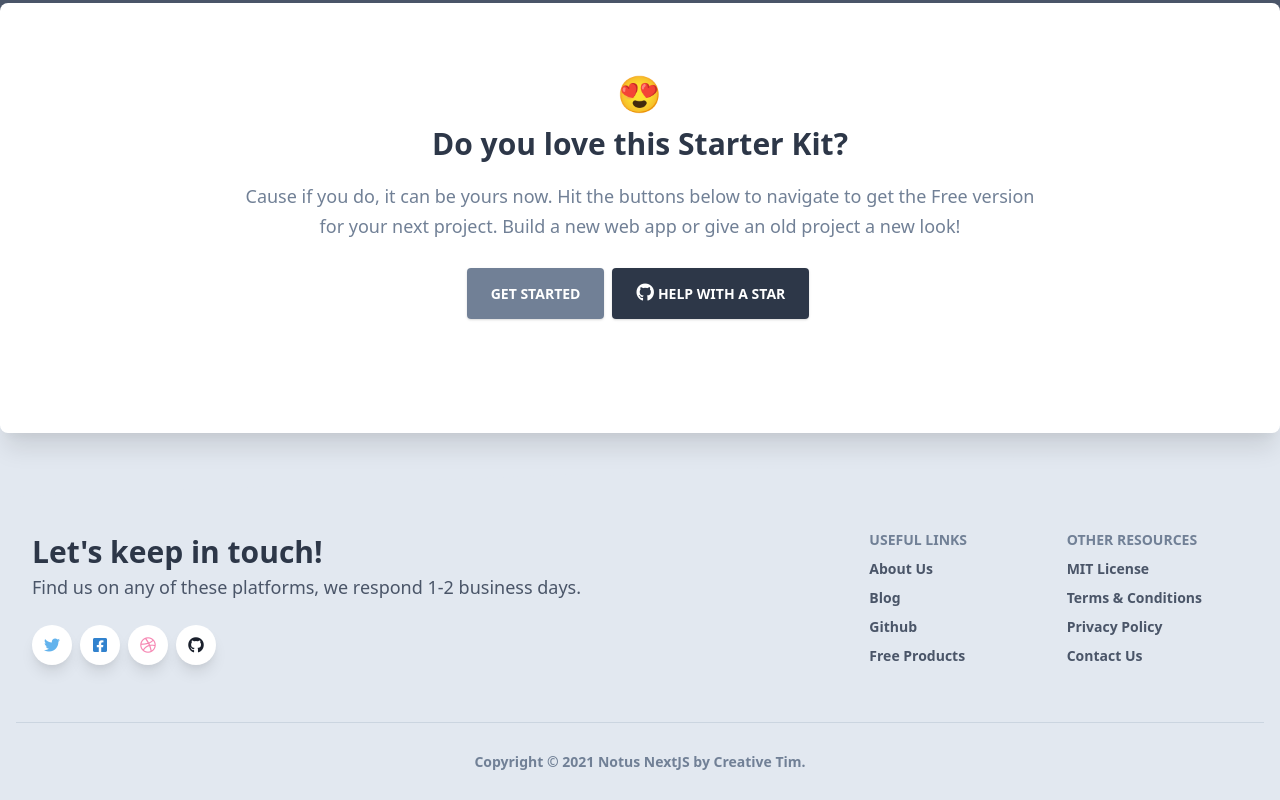
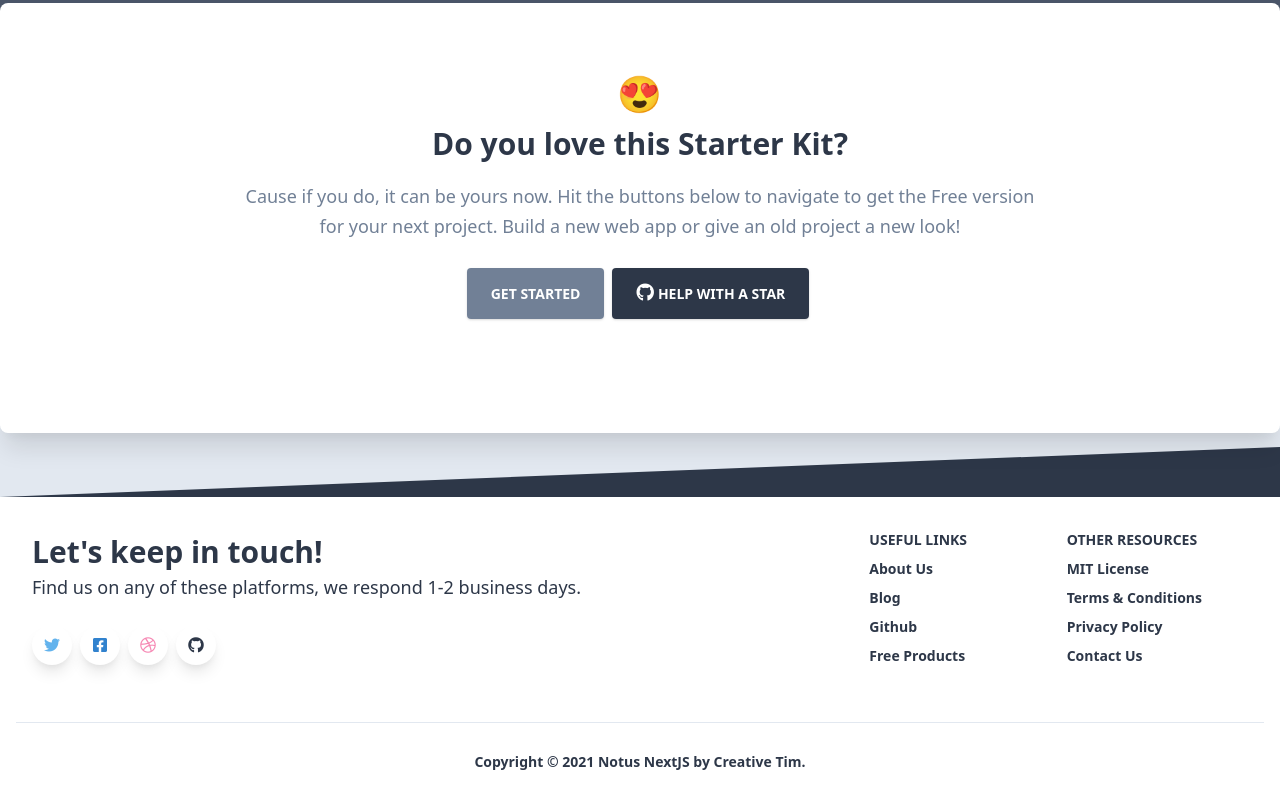
Before and after one commit to healernight1124/notus-nextjs, a Next.js app: page / in a window 1280 px wide. Shown: the part 5434-6234 px from the top of the page. Built offline with nearby package versions, Linux system fonts and the light colour scheme.

Commit message:
refactor: update all

```diff
--- a/components/Footers/Footer.js
+++ b/components/Footers/Footer.js
@@ -3,7 +3,7 @@ import React from "react";
 export default function Footer() {
   return (
     <>
-      <footer className="relative bg-gray-300 pt-8 pb-6">
+      <footer className="relative bg-coolGray-200 pt-8 pb-6">
         <div
           className="bottom-auto top-0 left-0 right-0 w-full absolute pointer-events-none overflow-hidden -mt-20 h-20"
           style={{ transform: "translateZ(0)" }}
@@ -18,7 +18,7 @@ export default function Footer() {
             y="0"
           >
             <polygon
-              className="text-gray-300 fill-current"
+              className="text-coolGray-200 fill-current"
               points="2560 0 2560 100 0 100"
             ></polygon>
           </svg>
@@ -27,7 +27,7 @@ export default function Footer() {
           <div className="flex flex-wrap text-center lg:text-left">
             <div className="w-full lg:w-6/12 px-4">
               <h4 className="text-3xl font-semibold">Let's keep in touch!</h4>
-              <h5 className="text-lg mt-0 mb-2 text-gray-700">
+              <h5 className="text-lg mt-0 mb-2 text-coolGray-600">
                 Find us on any of these platforms, we respond 1-2 business days.
               </h5>
               <div className="mt-6 lg:mb-0 mb-6">
@@ -50,7 +50,7 @@ export default function Footer() {
                   <i className="fab fa-dribbble"></i>
                 </button>
                 <button
-                  className="bg-white text-gray-900 shadow-lg font-normal h-10 w-10 items-center justify-center align-center rounded-full outline-none focus:outline-none mr-2"
+                  className="bg-white text-coolGray-800 shadow-lg font-normal h-10 w-10 items-center justify-center align-center rounded-full outline-none focus:outline-none mr-2"
                   type="button"
                 >
                   <i className="fab fa-github"></i>
@@ -60,13 +60,13 @@ export default function Footer() {
             <div className="w-full lg:w-6/12 px-4">
               <div className="flex flex-wrap items-top mb-6">
                 <div className="w-full lg:w-4/12 px-4 ml-auto">
-                  <span className="block uppercase text-gray-600 text-sm font-semibold mb-2">
+                  <span className="block uppercase text-coolGray-500 text-sm font-semibold mb-2">
                     Useful Links
                   </span>
                   <ul className="list-unstyled">
                     <li>
                       <a
-                        className="text-gray-700 hover:text-gray-900 font-semibold block pb-2 text-sm"
+                        className="text-coolGray-600 hover:text-coolGray-800 font-semibold block pb-2 text-sm"
                         href="https://www.creative-tim.com/presentation?ref=nnjs-footer"
                       >
                         About Us
@@ -74,7 +74,7 @@ export default function Footer() {
                     </li>
                     <li>
                       <a
-                        className="text-gray-700 hover:text-gray-900 font-semibold block pb-2 text-sm"
+                        className="text-coolGray-600 hover:text-coolGray-800 font-semibold block pb-2 text-sm"
                         href="https://blog.creative-tim.com?ref=nnjs-footer"
                       >
                         Blog
@@ -82,7 +82,7 @@ export default function Footer() {
                     </li>
                     <li>
                       <a
-                        className="text-gray-700 hover:text-gray-900 font-semibold block pb-2 text-sm"
+                        className="text-coolGray-600 hover:text-coolGray-800 font-semibold block pb-2 text-sm"
                         href="https://www.github.com/creativetimofficial?ref=nnjs-footer"
                       >
                         Github
@@ -90,7 +90,7 @@ export default function Footer() {
                     </li>
                     <li>
                       <a
-                        className="text-gray-700 hover:text-gray-900 font-semibold block pb-2 text-sm"
+                        className="text-coolGray-600 hover:text-coolGray-800 font-semibold block pb-2 text-sm"
                         href="https://www.creative-tim.com/bootstrap-themes/free?ref=nnjs-footer"
                       >
                         Free Products
@@ -99,13 +99,13 @@ export default function Footer() {
                   </ul>
                 </div>
                 <div className="w-full lg:w-4/12 px-4">
-                  <span className="block uppercase text-gray-600 text-sm font-semibold mb-2">
+                  <span className="block uppercase text-coolGray-500 text-sm font-semibold mb-2">
                     Other Resources
                   </span>
                   <ul className="list-unstyled">
                     <li>
                       <a
-                        className="text-gray-700 hover:text-gray-900 font-semibold block pb-2 text-sm"
+                        className="text-coolGray-600 hover:text-coolGray-800 font-semibold block pb-2 text-sm"
                         href="https://github.com/creativetimofficial/notus-nextjs/blob/main/LICENSE.md?ref=nnjs-footer"
                       >
                         MIT License
@@ -113,7 +113,7 @@ export default function Footer() {
                     </li>
                     <li>
                       <a
-                        className="text-gray-700 hover:text-gray-900 font-semibold block pb-2 text-sm"
+                        className="text-coolGray-600 hover:text-coolGray-800 font-semibold block pb-2 text-sm"
                         href="https://creative-tim.com/terms?ref=nnjs-footer"
                       >
                         Terms & Conditions
@@ -121,7 +121,7 @@ export default function Footer() {
                     </li>
                     <li>
                       <a
-                        className="text-gray-700 hover:text-gray-900 font-semibold block pb-2 text-sm"
+                        className="text-coolGray-600 hover:text-coolGray-800 font-semibold block pb-2 text-sm"
                         href="https://creative-tim.com/privacy?ref=nnjs-footer"
                       >
                         Privacy Policy
@@ -129,7 +129,7 @@ export default function Footer() {
                     </li>
                     <li>
                       <a
-                        className="text-gray-700 hover:text-gray-900 font-semibold block pb-2 text-sm"
+                        className="text-coolGray-600 hover:text-coolGray-800 font-semibold block pb-2 text-sm"
                         href="https://creative-tim.com/contact-us?ref=nnjs-footer"
                       >
                         Contact Us
@@ -140,14 +140,14 @@ export default function Footer() {
               </div>
             </div>
           </div>
-          <hr className="my-6 border-gray-400" />
+          <hr className="my-6 border-coolGray-300" />
           <div className="flex flex-wrap items-center md:justify-between justify-center">
             <div className="w-full md:w-4/12 px-4 mx-auto text-center">
-              <div className="text-sm text-gray-600 font-semibold py-1">
+              <div className="text-sm text-coolGray-500 font-semibold py-1">
                 Copyright © {new Date().getFullYear()} Notus NextJS by{" "}
                 <a
                   href="https://www.creative-tim.com?ref=nnjs-footer"
-                  className="text-gray-600 hover:text-gray-900"
+                  className="text-coolGray-500 hover:text-coolGray-800"
                 >
                   Creative Tim
                 </a>
```
